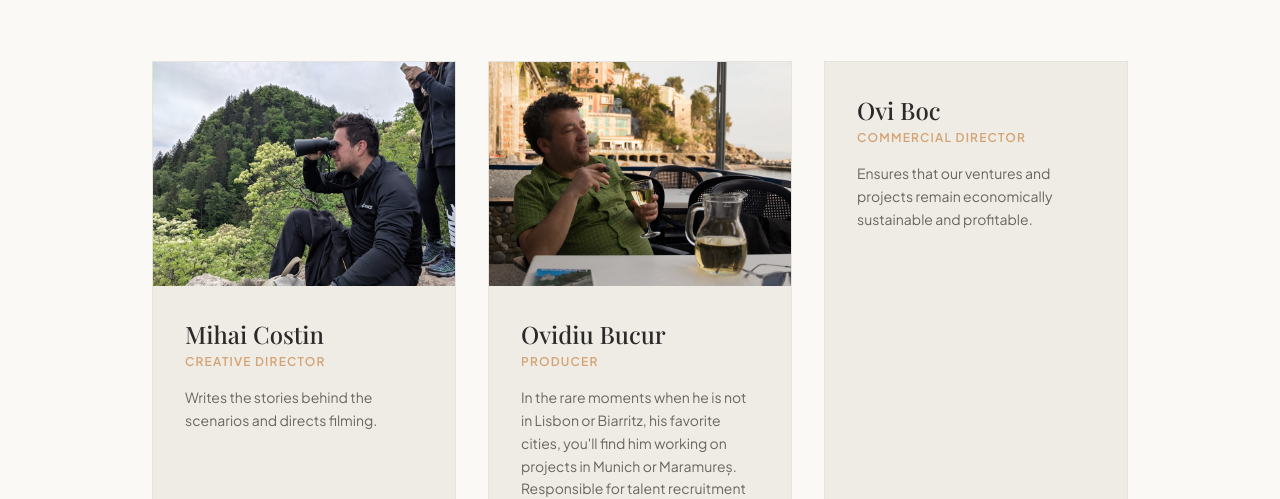
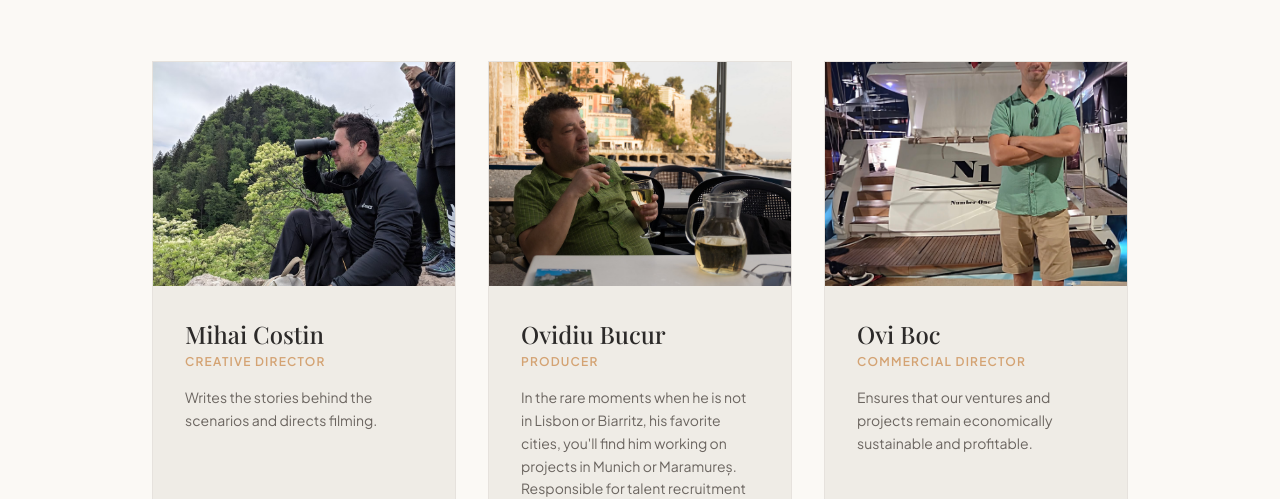
Before and after one commit to sanchopanza/animacarpatica, a plain HTML site: page team.html in a window 1280 px wide. Shown: the part 308-807 px from the top of the page. Drawn offline with nearby package versions, Linux system fonts and the light colour scheme; a web font is replaced by a local one.

Commit message:
handling poza oviboc

```diff
--- a/team.html
+++ b/team.html
@@ -52,6 +52,7 @@
             A team of professionals with high-tech background, passionate about cinematography, technology, and nature.
         </p>
         <div class="grid grid-cols-1 md:grid-cols-3 gap-8">
+            <!-- Mihai Costin -->
             <div class="bg-[#EFECE6] border border-[#E6E2DD] overflow-hidden flex flex-col">
                 <div class="h-56 overflow-hidden">
                     <img src="mihai.jpg" alt="Mihai Costin" class="w-full h-full object-cover">
@@ -65,6 +66,7 @@
                 </div>
             </div>
 
+            <!-- Ovidiu Bucur -->
             <div class="bg-[#EFECE6] border border-[#E6E2DD] overflow-hidden flex flex-col">
                 <div class="h-56 overflow-hidden">
                     <img src="ovi.jpg" alt="Ovidiu Bucur" class="w-full h-full object-cover">
@@ -78,7 +80,11 @@
                 </div>
             </div>
 
+            <!-- Ovi Boc -->
             <div class="bg-[#EFECE6] border border-[#E6E2DD] overflow-hidden flex flex-col">
+                <div class="h-56 overflow-hidden">
+                    <img src="boc.jpeg" alt="Ovi Boc" class="w-full h-full object-cover">
+                </div>
                 <div class="p-8 flex-1 flex flex-col justify-between">
                     <div>
                         <h3 class="serif text-2xl font-medium">Ovi Boc</h3>
```
